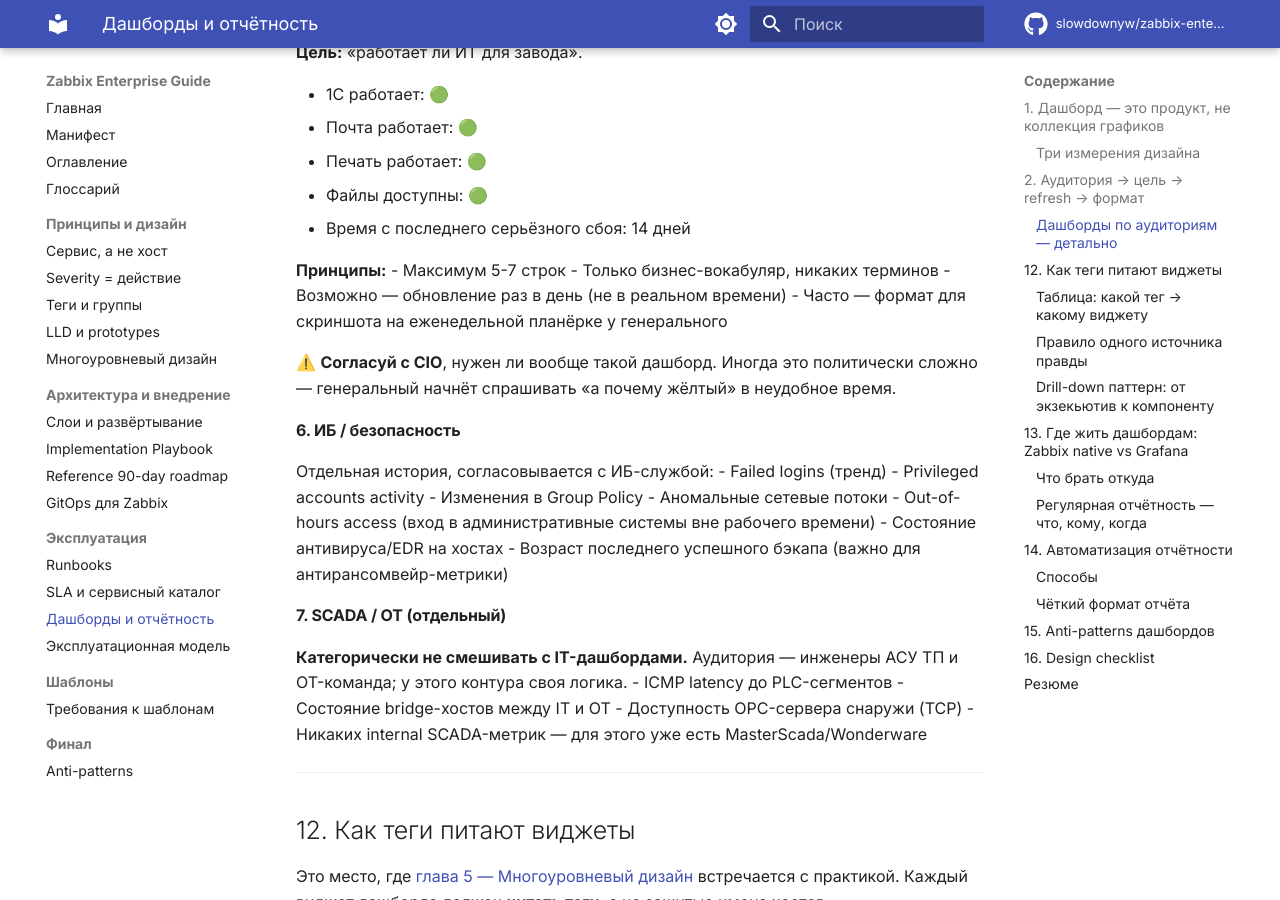
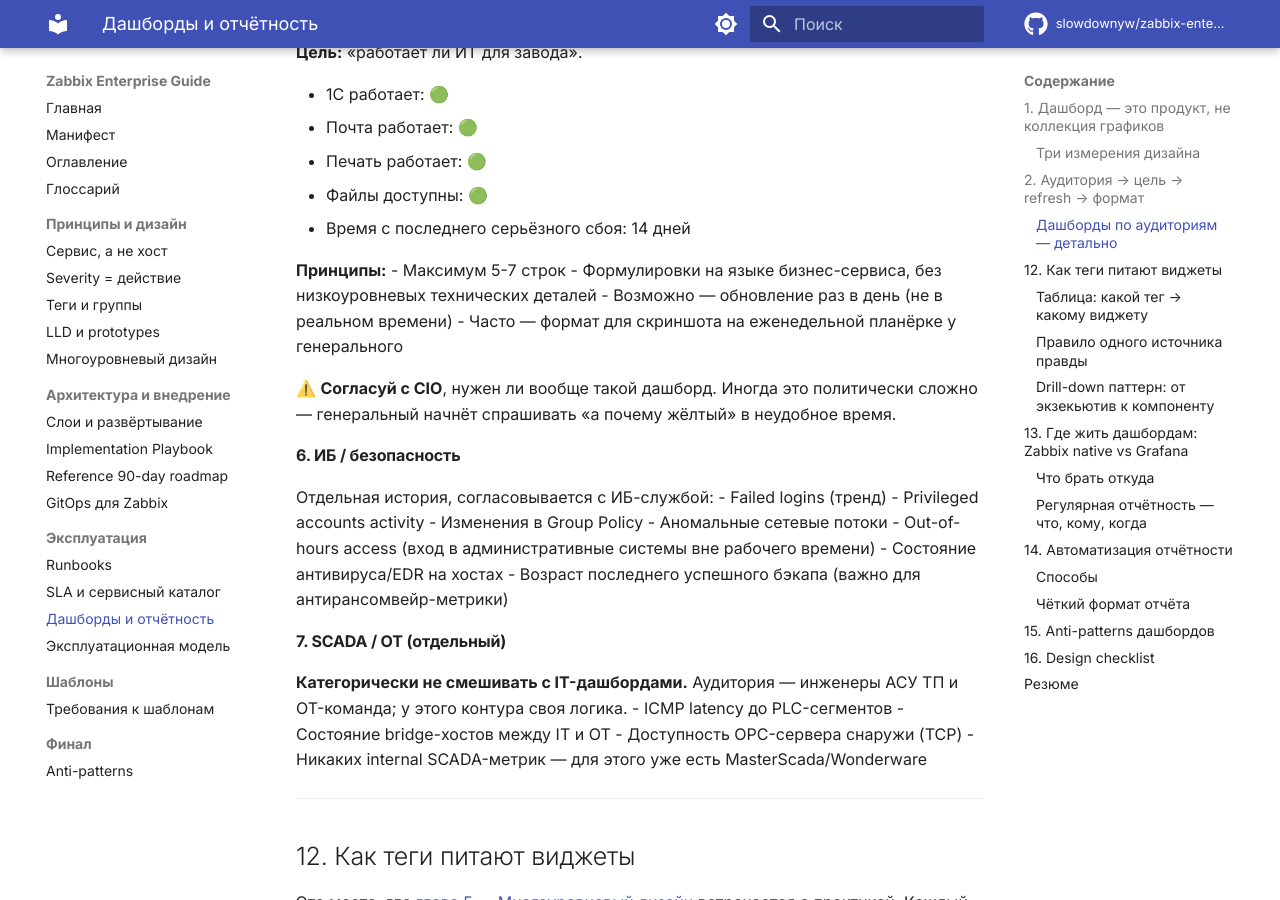
Before and after one commit to slowdownyw/zabbix-enterprise-guide, an MkDocs documentation site: the page built from docs/11_dashboards_reporting.md, in a window 1280 px wide and 900 px high, scrolled down 4562 px. Built offline with MkDocs 1.6.1 and Material for MkDocs 9.7.7, drawn with Linux system fonts in a browser that asks for light colours; comment, search, counter and statistics services are not loaded.

Commit message:
alpha-v03-terminology

```diff
--- a/docs/11_dashboards_reporting.md
+++ b/docs/11_dashboards_reporting.md
@@ -177,7 +177,7 @@
 
 **Принципы:**
 - Максимум 5-7 строк
-- Только бизнес-вокабуляр, никаких терминов
+- Формулировки на языке бизнес-сервиса, без низкоуровневых технических деталей
 - Возможно — обновление раз в день (не в реальном времени)
 - Часто — формат для скриншота на еженедельной планёрке у генерального
 
```
